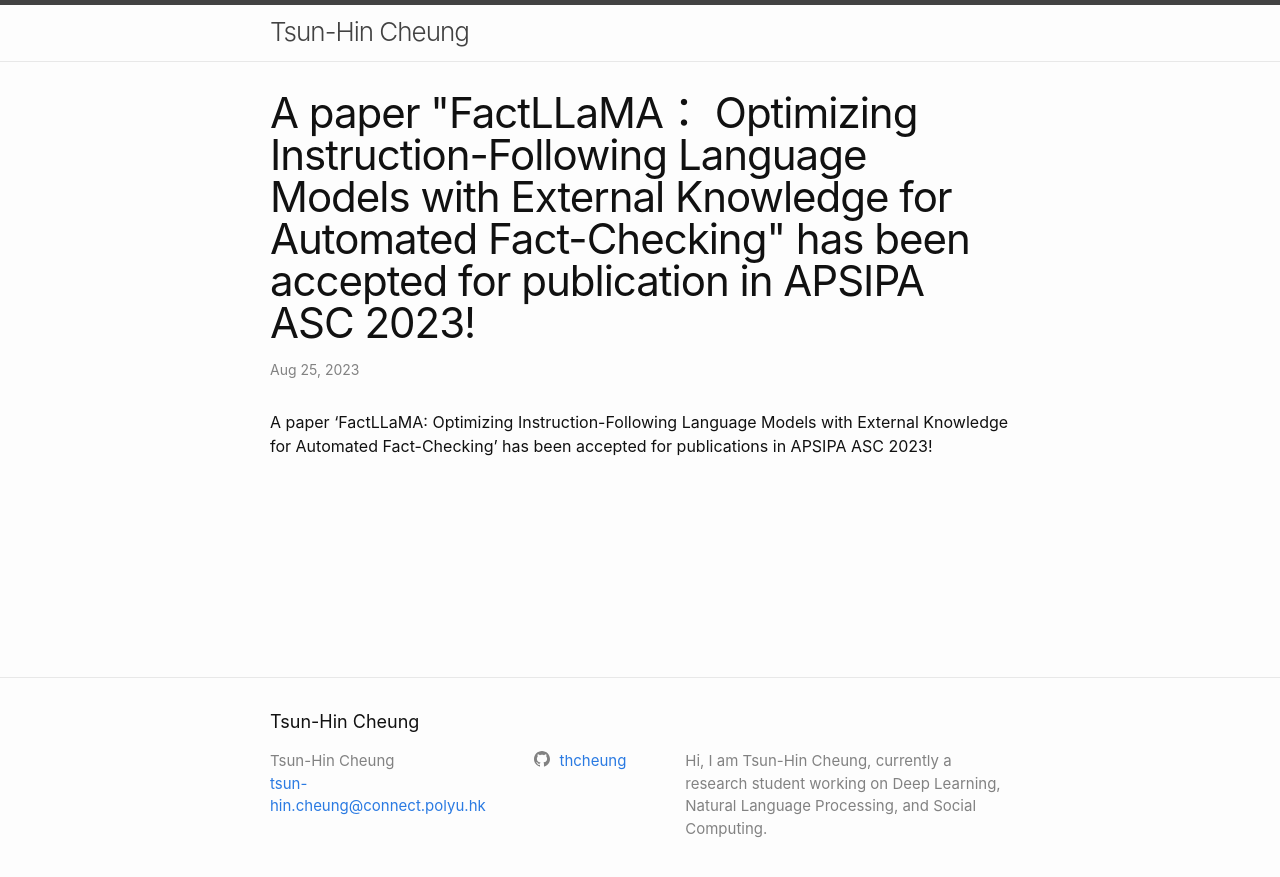
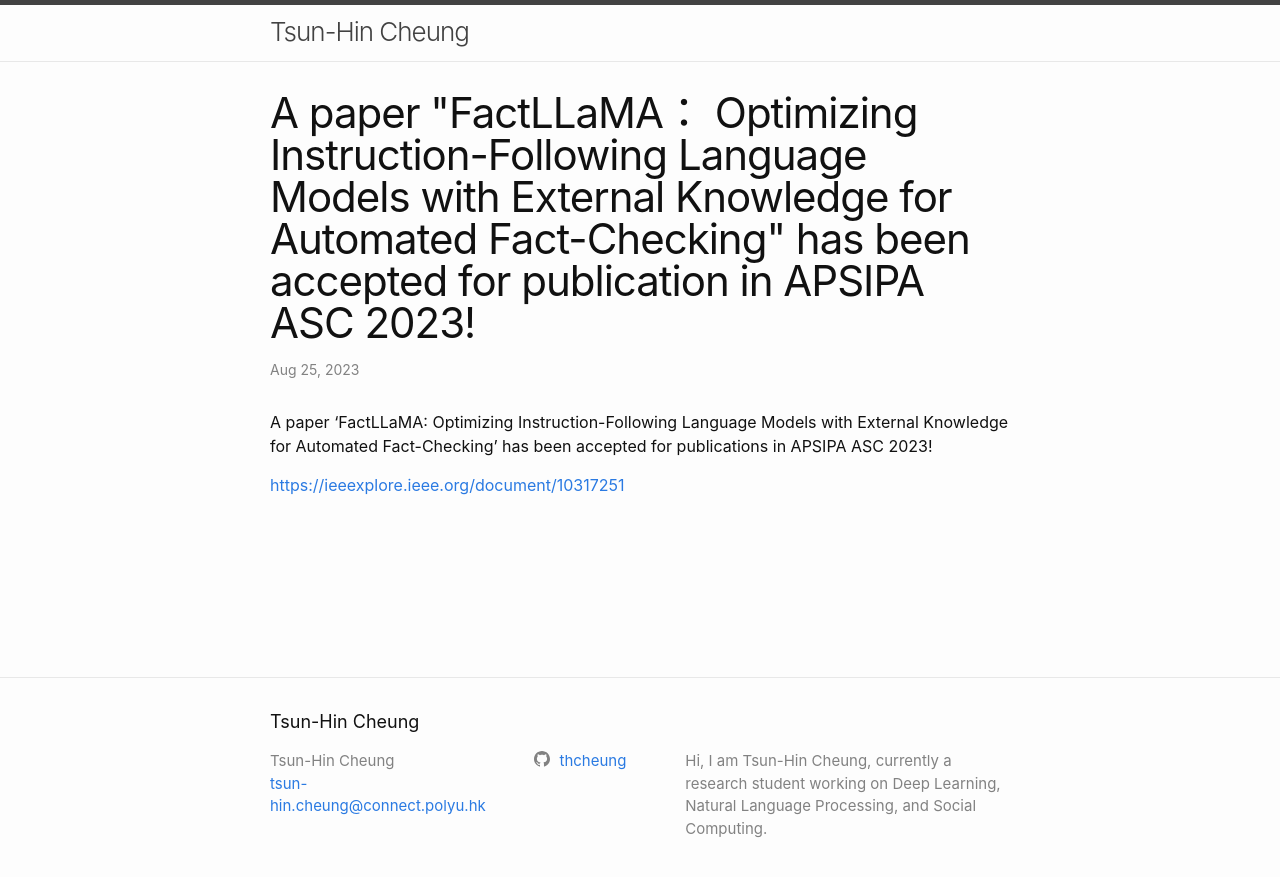
Before and after one commit to thcheung/thcheung.github.io, a Jekyll site: the page built from _posts/2023-08-25-factllama.markdown, in a window 1280 px wide. Shown: the top 877 px of the page. Built offline with Jekyll 4.4.1, drawn with Linux system fonts in a browser that asks for light colours; part of the change alters nothing that is shown.

Commit message:
Update 2023-08-25-factllama.markdown

```diff
--- a/_posts/2023-08-25-factllama.markdown
+++ b/_posts/2023-08-25-factllama.markdown
@@ -5,3 +5,5 @@ date:   2023-08-25 23:00:00 +0800
 ---
 
 A paper 'FactLLaMA: Optimizing Instruction-Following Language Models with External Knowledge for Automated Fact-Checking' has been accepted for publications in APSIPA ASC 2023!
+
+[https://ieeexplore.ieee.org/document/10317251](https://ieeexplore.ieee.org/document/10317251/)
```
